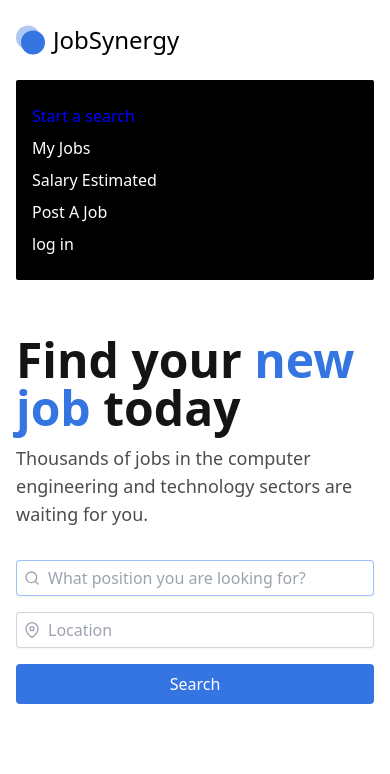
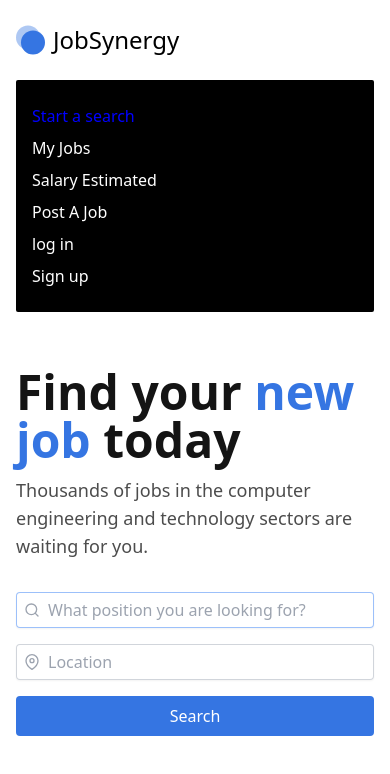
Before and after one commit to Taufiqul7756/JobSynerge-MERN, a React (Vite) app in the folder client/: page / in a window 390 px wide. Both pictures are taken after a click on the button 364 px from the left and 40 px from the top of the page. Shown: the top 774 px of the page. Built offline with nearby package versions, Linux system fonts and the light colour scheme; some icons are missing.

Commit message:
Signup button for mobile device

```diff
--- a/client/src/components/Navbar.jsx
+++ b/client/src/components/Navbar.jsx
@@ -130,6 +130,9 @@ const Navbar = () => {
           <li className="text-white py-1">
             <Link to="/login"> log in</Link>
           </li>
+          <li className="text-white py-1">
+            <Link to="/sign-up"> Sign up</Link>
+          </li>
         </ul>
       </div>
     </header>
```
